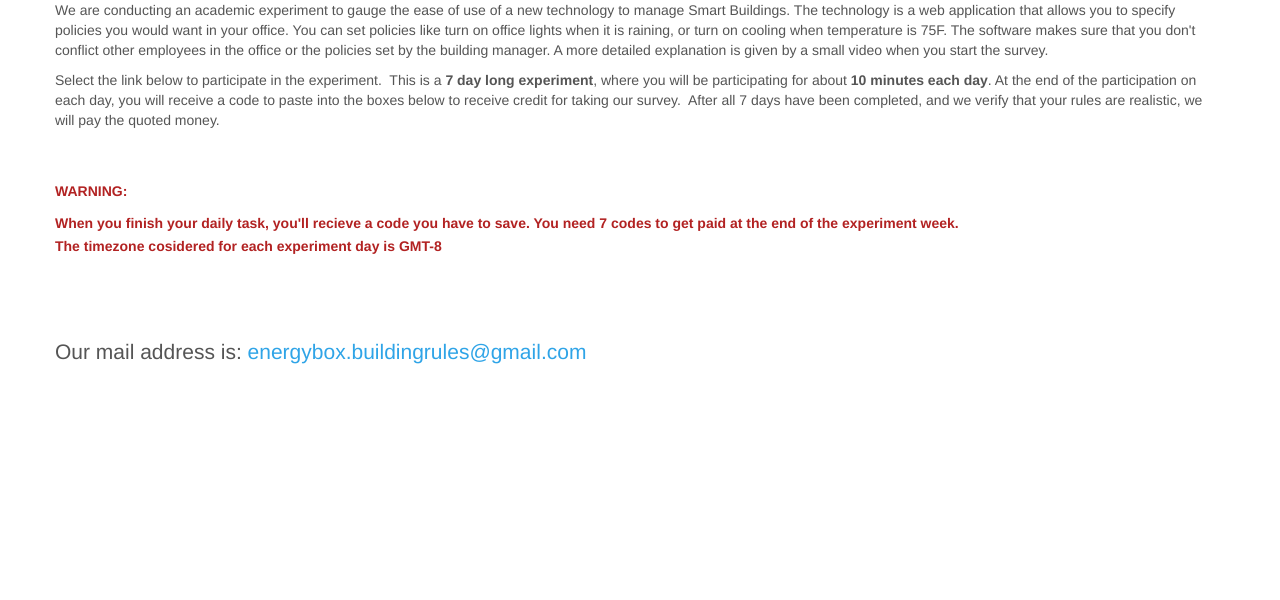
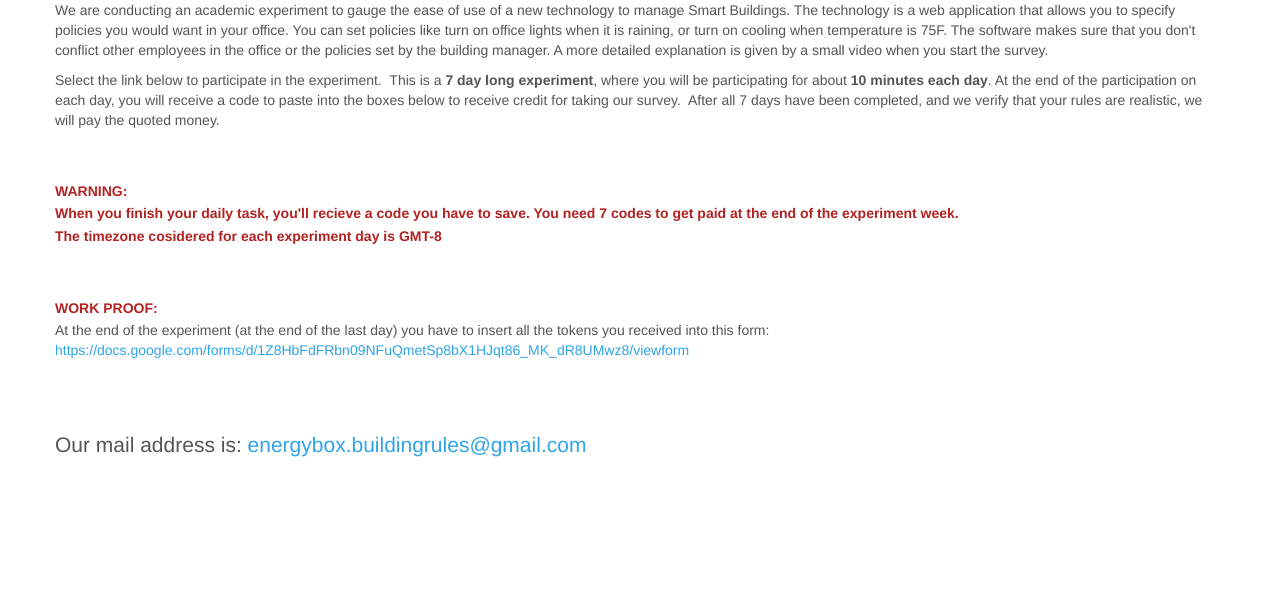
Before and after one commit to alenacci/BuildingRules, a Flask app: page /mturkinfo in a window 1280 px wide. Shown: the part 210-810 px from the top of the page. Run offline with Flask 2, Linux system fonts and the light colour scheme; some libraries are stand-ins or nearby versions.

Commit message:
fixed experiment manager

```diff
--- a/frontend/app/templates/mturkinfo.html
+++ b/frontend/app/templates/mturkinfo.html
@@ -18,14 +18,24 @@
         <br>
 
 
-        <p class="p2"><strong style="color: rgb(178, 34, 34); line-height: 1.6em;">WARNING:</strong></p>
-
-        <strong style="color: rgb(178, 34, 34); line-height: 1.6em;">When you finish your daily task, you&#39;ll recieve a code you have to save. You need 7 codes to get paid at the end of the experiment week.&nbsp;</strong>
-        <br>
-        <strong style="color: rgb(178, 34, 34); line-height: 1.6em;">The timezone cosidered&nbsp;for each experiment day is GMT-8</strong>
+        <p class="p2">
+            <strong style="color: rgb(178, 34, 34); line-height: 1.6em;">WARNING:</strong>
+            <br>
+            <strong style="color: rgb(178, 34, 34); line-height: 1.6em;">When you finish your daily task, you&#39;ll recieve a code you have to save. You need 7 codes to get paid at the end of the experiment week.&nbsp;</strong>
+            <br>
+            <strong style="color: rgb(178, 34, 34); line-height: 1.6em;">The timezone cosidered&nbsp;for each experiment day is GMT-8</strong>
+        </p>
 
         <br>
         <br>
+
+        <p>
+        <strong style="color: rgb(178, 34, 34); line-height: 1.6em;">WORK PROOF:</strong>
+        <br>
+        At the end of the experiment (at the end of the last day) you have to insert all the tokens you received into this form:
+        <br>
+        <a href="https://docs.google.com/forms/d/1Z8HbFdFRbn09NFuQmetSp8bX1HJqt86_MK_dR8UMwz8/viewform" target="_blank">https://docs.google.com/forms/d/1Z8HbFdFRbn09NFuQmetSp8bX1HJqt86_MK_dR8UMwz8/viewform</a>
+        </p>
         <br>
         <br>
         <br>
```
Also changed, not shown: frontend/app/templates/rooms.html (+18 -4 lines).
